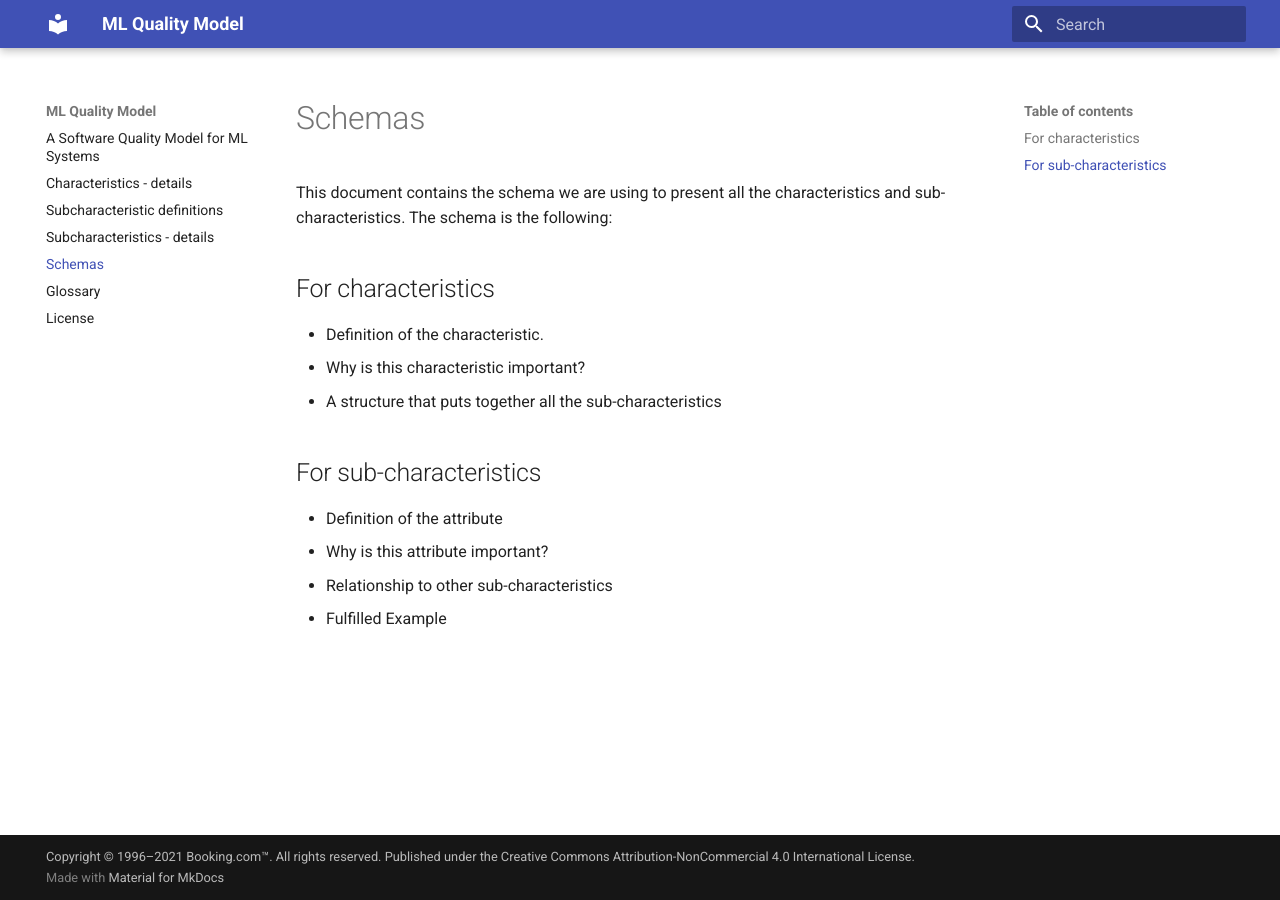
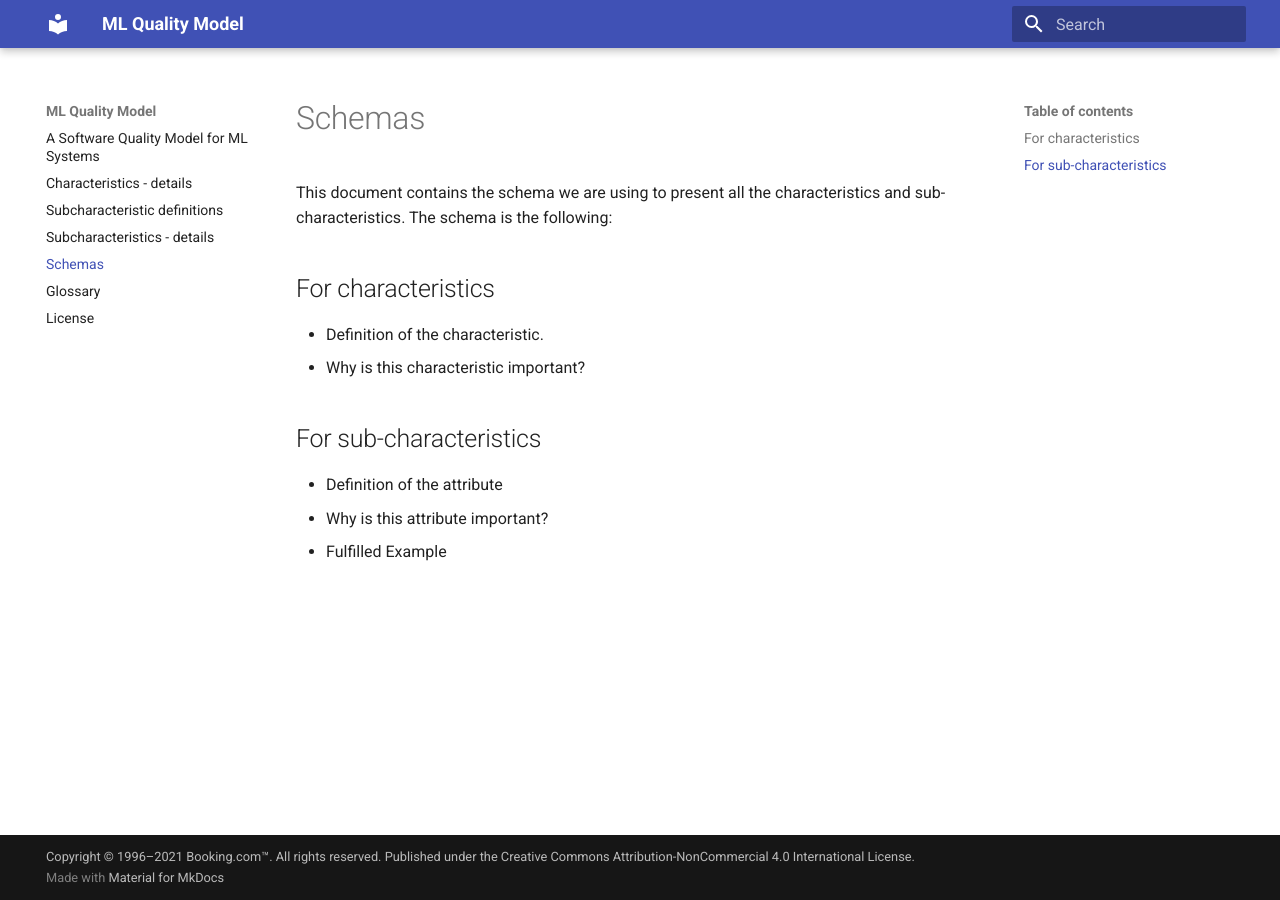
Before and after one commit to bookingcom/ml-quality-model, an MkDocs documentation site: the page built from docs/schemas.md, in a window 1280 px wide. Built offline with MkDocs 1.6.1 and Material for MkDocs 9.7.7, drawn with Linux system fonts in a browser that asks for light colours.

Commit message:
updated schemas

```diff
--- a/docs/schemas.md
+++ b/docs/schemas.md
@@ -6,10 +6,8 @@ schema is the following:
 ## For characteristics
  - Definition of the characteristic.
  - Why is this characteristic important?
- - A structure that puts together all the sub-characteristics
 
 ## For sub-characteristics
  - Definition of the attribute
  - Why is this attribute important?
- - Relationship to other sub-characteristics
  - Fulfilled Example
```
